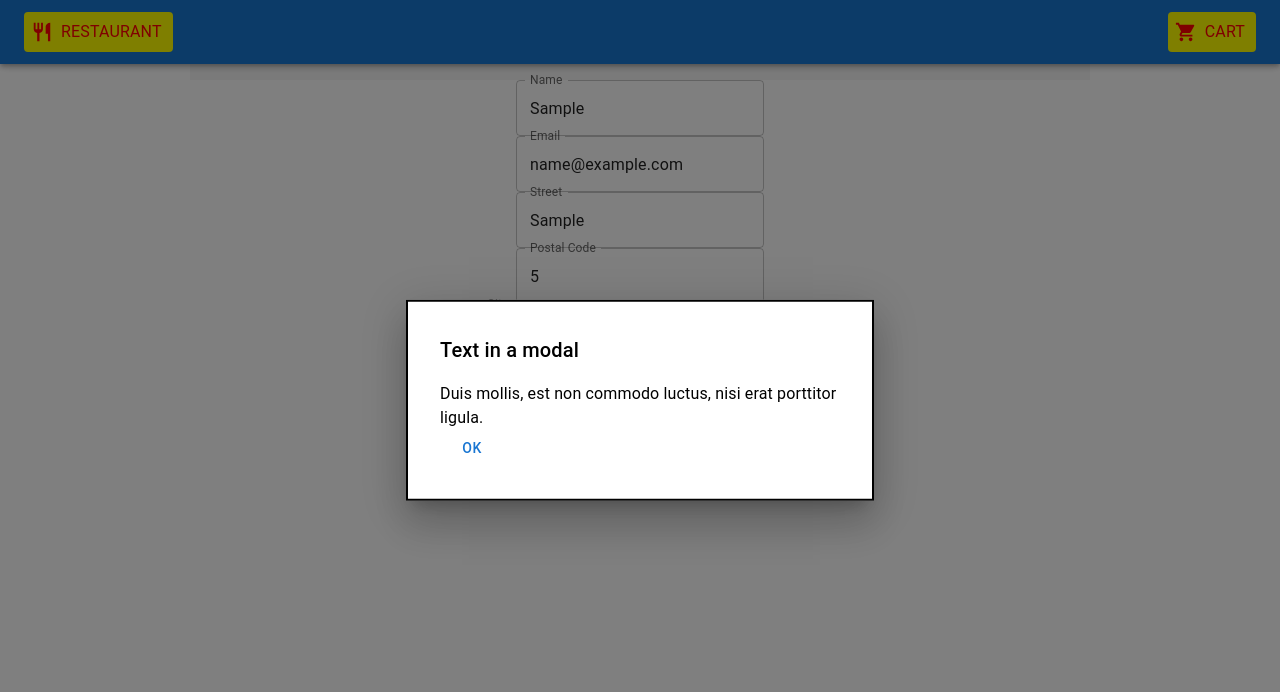
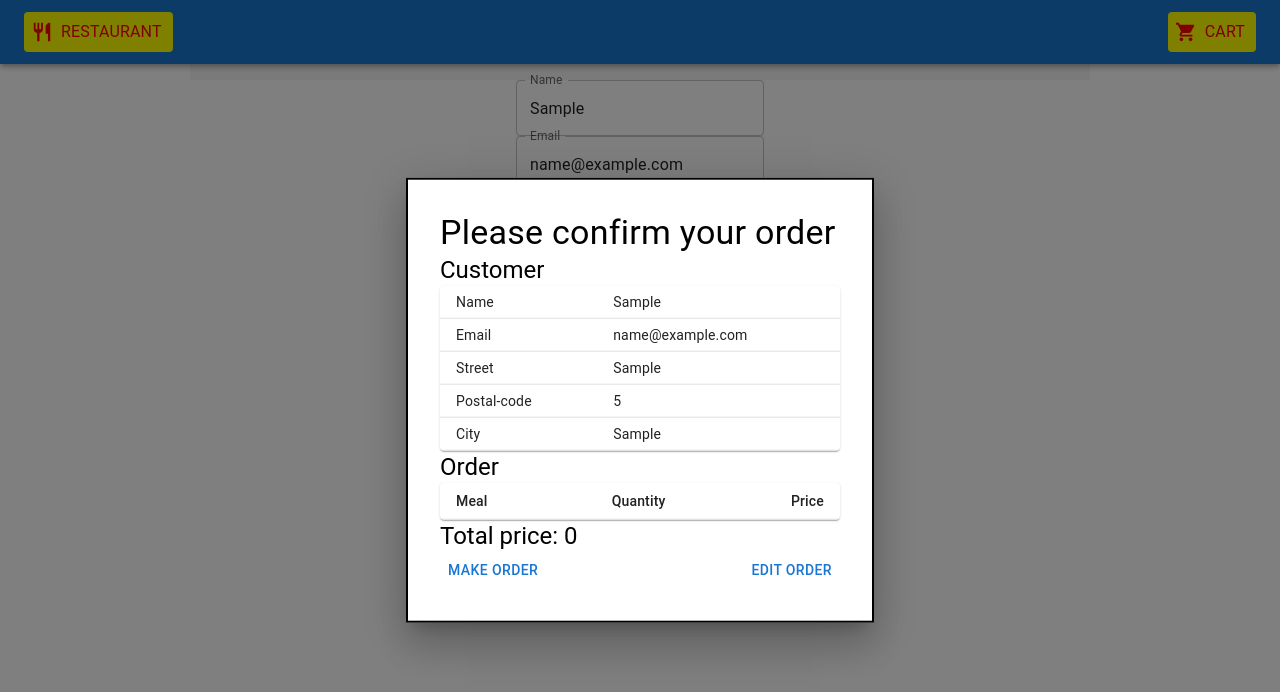
Before and after one commit to VilleHaapaniemi/react-diner, a React (Vite) app in the folder react-dine-frontend/: page /cart in a window 1280 px wide. Both pictures are taken after typing "Sample", "name@example.com", "Sample", "5", "Sample" into the empty fields and a click on the button "SUBMIT". Shown: the top 692 px of the page. Built offline with nearby package versions, Linux system fonts and the light colour scheme.

Commit message:
Display order information on confirmation modal. Added buttons to make and edit the order

```diff
--- a/react-dine-frontend/src/components/OrderConfirmationModal.jsx
+++ b/react-dine-frontend/src/components/OrderConfirmationModal.jsx
@@ -4,31 +4,88 @@ import Box from "@mui/material/Box";
 import Button from "@mui/material/Button";
 import Typography from "@mui/material/Typography";
 import Modal from "@mui/material/Modal";
+import Table from "@mui/material/Table";
+import TableBody from "@mui/material/TableBody";
+import TableCell from "@mui/material/TableCell";
+import TableContainer from "@mui/material/TableContainer";
+import TableHead from "@mui/material/TableHead";
+import TableRow from "@mui/material/TableRow";
+import Paper from "@mui/material/Paper";
 
 const OrderConfirmationModal = ({
   isConfirmationModalOpen,
-  onCloseModal,
+  closeModal,
   onConfirmOrder,
   customerData,
 }) => {
-  const { cartItems } = useContext(CartContext);
-  console.log(customerData);
+  const { cartItems, getTotalPrice } = useContext(CartContext);
 
   return (
     <Modal
       open={isConfirmationModalOpen}
-      onClose={onCloseModal}
+      onClose={closeModal}
       aria-labelledby="modal-modal-title"
       aria-describedby="modal-modal-description"
     >
       <Box sx={modalStyle}>
-        <Typography id="modal-modal-title" variant="h6" component="h2">
-          Text in a modal
-        </Typography>
-        <Typography id="modal-modal-description" sx={{ mt: 2 }}>
-          Duis mollis, est non commodo luctus, nisi erat porttitor ligula.
-        </Typography>
-        <Button onClick={onConfirmOrder}>OK</Button>
+        <Typography variant="h4">Please confirm your order</Typography>
+        <Typography variant="h5">Customer</Typography>
+        {isConfirmationModalOpen && (
+          <TableContainer component={Paper}>
+            <Table size="small" aria-label="a dense table">
+              <TableBody>
+                <TableRow>
+                  <TableCell>Name</TableCell>
+                  <TableCell>{customerData.name}</TableCell>
+                </TableRow>
+                <TableRow>
+                  <TableCell>Email</TableCell>
+                  <TableCell>{customerData.email}</TableCell>
+                </TableRow>
+                <TableRow>
+                  <TableCell>Street</TableCell>
+                  <TableCell>{customerData.street}</TableCell>
+                </TableRow>
+                <TableRow>
+                  <TableCell>Postal-code</TableCell>
+                  <TableCell>{customerData["postal-code"]}</TableCell>
+                </TableRow>
+                <TableRow>
+                  <TableCell>City</TableCell>
+                  <TableCell>{customerData.city}</TableCell>
+                </TableRow>
+              </TableBody>
+            </Table>
+          </TableContainer>
+        )}
+        <Typography variant="h5">Order</Typography>
+        <TableContainer component={Paper}>
+          <Table size="small" aria-label="a dense table">
+            <TableHead>
+              <TableRow>
+                <TableCell>Meal</TableCell>
+                <TableCell align="center">Quantity</TableCell>
+                <TableCell align="right">Price</TableCell>
+              </TableRow>
+            </TableHead>
+            <TableBody>
+              {cartItems.map((row) => (
+                <TableRow key={row.id}>
+                  <TableCell>{row.name}</TableCell>
+                  <TableCell align="center">{row.quantity}</TableCell>
+                  <TableCell align="right">
+                    {row.price * row.quantity}
+                  </TableCell>
+                </TableRow>
+              ))}
+            </TableBody>
+          </Table>
+        </TableContainer>
+        <Typography variant="h5">Total price: {getTotalPrice()}</Typography>
+        <Box sx={{ display: "flex", justifyContent: "space-between" }}>
+          <Button onClick={onConfirmOrder}>MAKE ORDER</Button>
+          <Button onClick={closeModal}>EDIT ORDER</Button>
+        </Box>
       </Box>
     </Modal>
   );
--- a/react-dine-frontend/src/components/OrderForm.jsx
+++ b/react-dine-frontend/src/components/OrderForm.jsx
@@ -129,7 +129,7 @@ const OrderForm = () => {
 
       <OrderConfirmationModal
         isConfirmationModalOpen={isConfirmationModalOpen}
-        onCloseModal={handleCloseModal}
+        closeModal={handleCloseModal}
         onConfirmOrder={submitOrder}
         customerData={customerData}
       />
--- a/react-dine-frontend/src/contexts/CartContext.jsx
+++ b/react-dine-frontend/src/contexts/CartContext.jsx
@@ -64,6 +64,13 @@ export const CartProvider = ({ children }) => {
     }));
   };
 
+  const getTotalPrice = () => {
+    return cartItems.reduce(
+      (total, item) => total + item.price * item.quantity,
+      0
+    );
+  };
+
   return (
     <CartContext.Provider
       value={{
@@ -72,6 +79,7 @@ export const CartProvider = ({ children }) => {
         decrementQuantityFromCart,
         removeFromCart,
         getCartItemsIdAndQuantity,
+        getTotalPrice,
       }}
     >
       {children}
```
